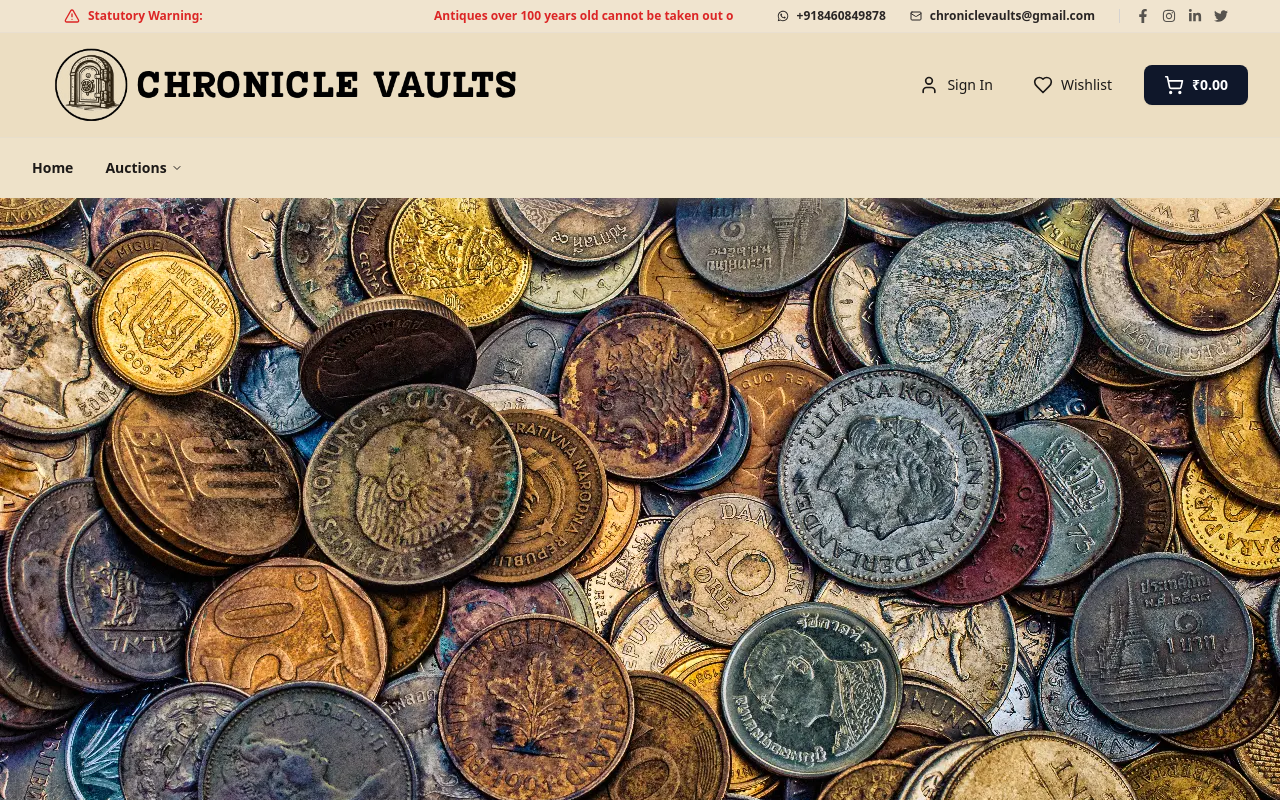
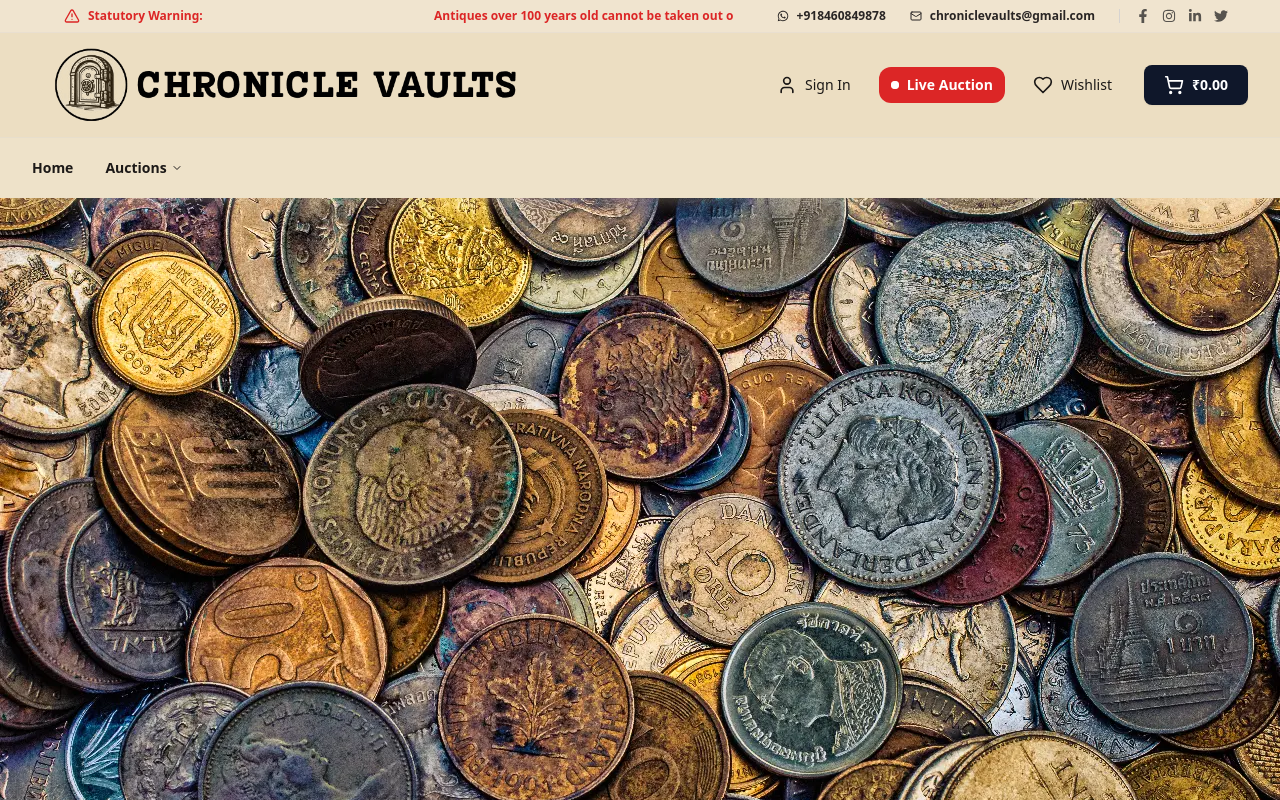
Before and after one commit to vickyy7773/chroniclevaults-ecommerce, a React (Vite) app: page / in a window 1280 px wide. Shown: the top 800 px of the page. Built offline with nearby package versions, Linux system fonts and the light colour scheme; no server answers.

Commit message:
Add Live Auction button in header

```diff
--- a/src/components/common/Header.jsx
+++ b/src/components/common/Header.jsx
@@ -261,6 +261,19 @@ const Header = ({
                       <span className="hidden lg:inline text-sm">Sign In</span>
                     </Link>
                   )}
+
+                  {/* Live Auction Button */}
+                  <Link
+                    to="/auctions?status=Active"
+                    className="flex items-center space-x-2 bg-red-600 hover:bg-red-700 text-white transition-all px-3 py-2 rounded-xl font-medium hover:scale-105"
+                  >
+                    <span className="relative flex h-2 w-2">
+                      <span className="animate-ping absolute inline-flex h-full w-full rounded-full bg-white opacity-75"></span>
+                      <span className="relative inline-flex rounded-full h-2 w-2 bg-white"></span>
+                    </span>
+                    <span className="hidden lg:inline text-sm font-semibold">Live Auction</span>
+                    <Gavel className="w-4 h-4 lg:hidden" />
+                  </Link>
 
                   {/* Wishlist - Hidden on info pages */}
                   {!hideShoppingFeatures && (
```
